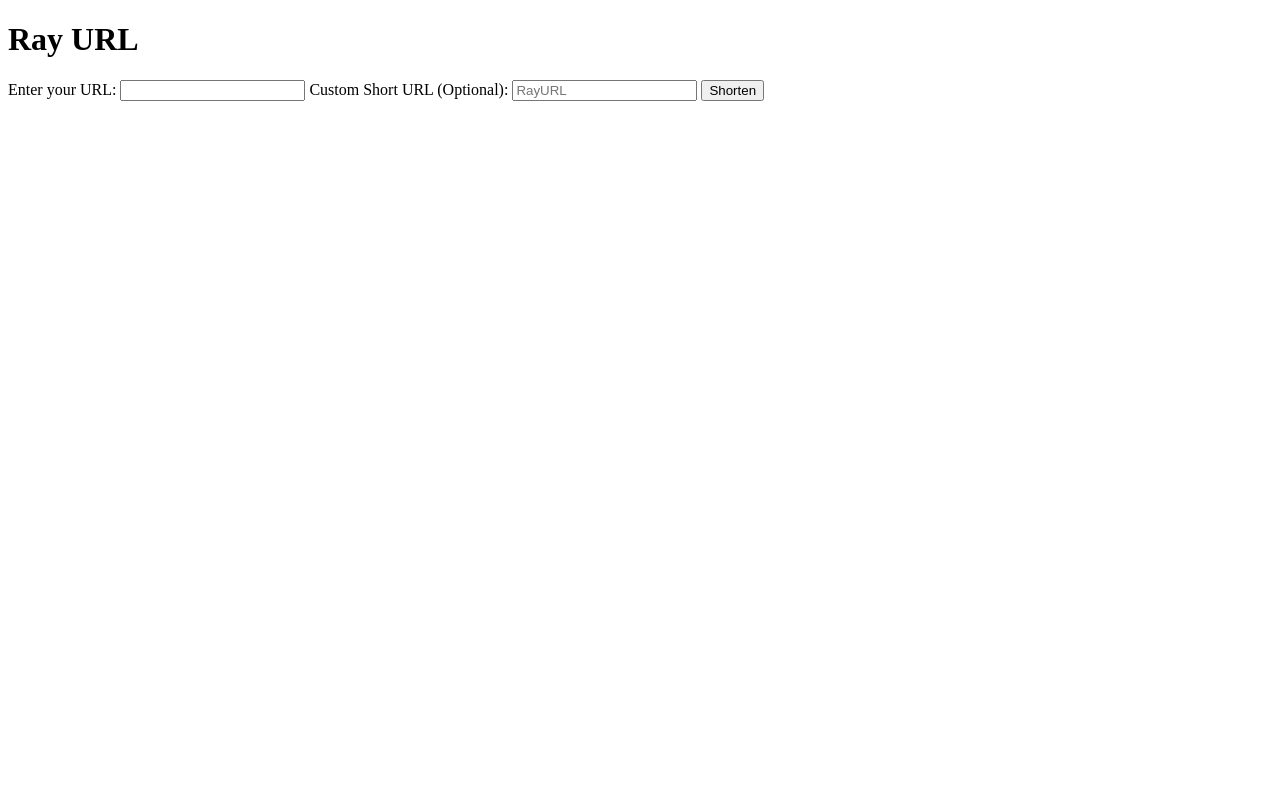
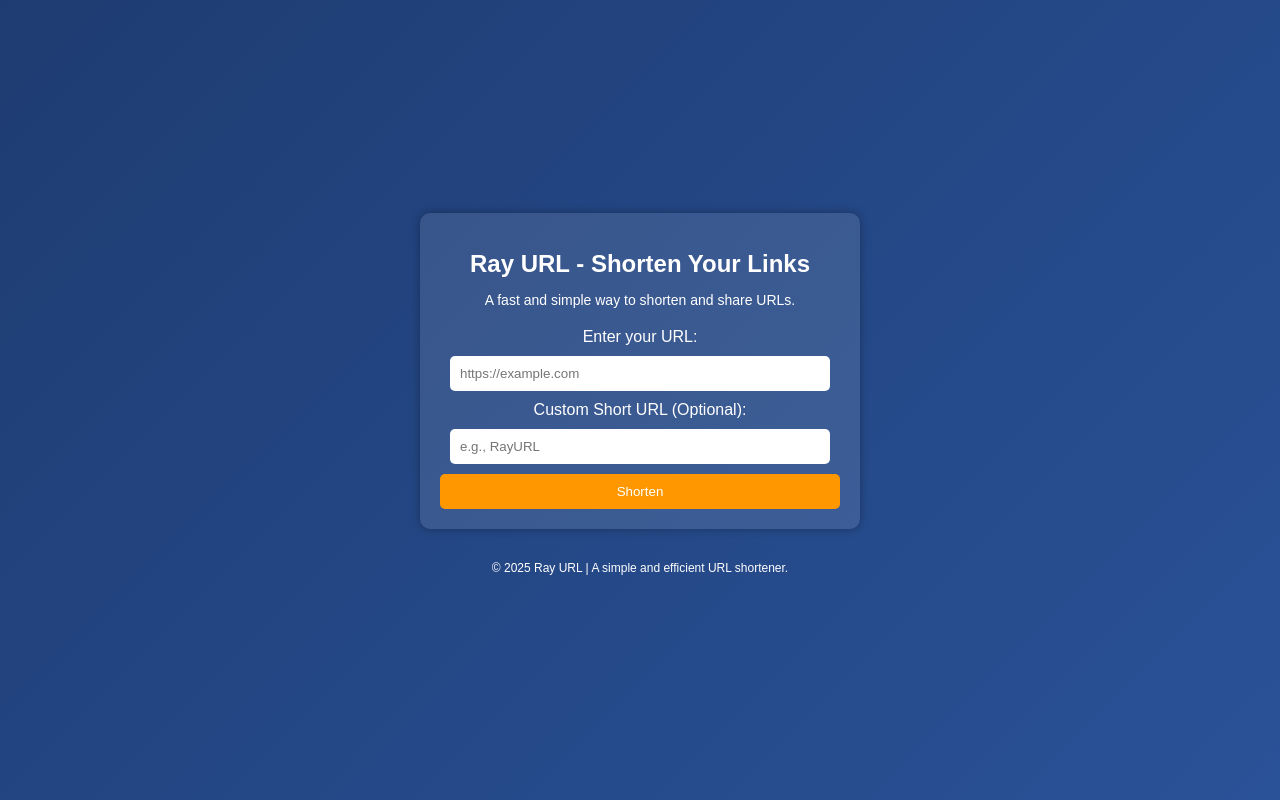
Before and after one commit to kipp2/URL_shortener-, a Flask app: page / in a window 1280 px wide. Run offline with Flask 3, Linux system fonts and the light colour scheme.

Commit message:
new asyncronous functions added

```diff
--- a/templates/index.html
+++ b/templates/index.html
@@ -3,25 +3,37 @@
 <head>
     <meta charset="UTF-8">
     <meta name="viewport" content="width=device-width, initial-scale=1.0">
-    <title>URL Shortener</title>
+    <title>Ray URL - Shorten Your Links</title>
+    <link rel="stylesheet" href="/static/styles.css">
 </head>
 <body>
-    <h1>Ray URL</h1>
+    <div class="container">
+        <h1>Ray URL - Shorten Your Links</h1>
+        <p class="subtitle">A fast and simple way to shorten and share URLs.</p>
 
+        <form id="shorten-form">
+            <label for="long-url">Enter your URL:</label>
+            <input type="url" id="long-url" placeholder="https://example.com" required>
 
-    <form method="POST">
-    <label for="url">Enter your URL:</label>
-    <input type="url" name="url" required>
+            <label for="custom-alias">Custom Short URL (Optional):</label>
+            <input type="text" id="custom-alias" placeholder="e.g., RayURL">
 
-    <label for="custom_alias">Custom Short URL (Optional):</label>
-    <input type="text" name="custom_alias" placeholder="RayURL">
+            <button type="submit" class="btn">Shorten</button>
+        </form>
 
-    <button type="submit">Shorten</button>
-    </form>
+        <div id="result" class="hidden">
+            <p>Your shortened link:</p>
+            <input type="text" id="short-url" readonly>
+            <button id="copy-btn" class="btn">Copy</button>
+        </div>
 
-{% if short_url %}
-    <p>Your shortened link: <a href="{{ short_url }}">Click Here</a></p>
-{% endif %}
+        <p id="error-message" class="error hidden"></p>
+    </div>
 
+    <footer>
+        <p>&copy; 2025 Ray URL | A simple and efficient URL shortener.</p>
+    </footer>
+
+    <script src="/static/script.js"></script>
 </body>
 </html>
```
